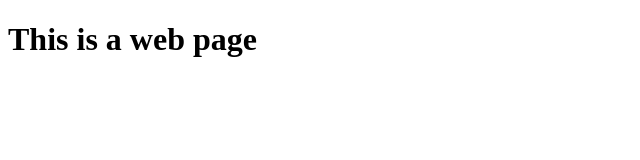
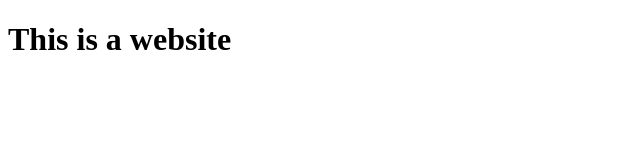
Before and after one commit to Vishal-Misrha/Web, a plain HTML site: page index.html in a window 1280 px wide. Shown: the full height of the page, 0-640 px from the left. Drawn offline with Linux system fonts and the light colour scheme.

Commit message:
SSecond Commit

```diff
--- a/index.html
+++ b/index.html
@@ -6,6 +6,6 @@
     <title>Document</title>
 </head>
 <body>
-    <h1>This is a web page</h1>
+    <h1>This is a website</h1>
 </body>
 </html>
```
